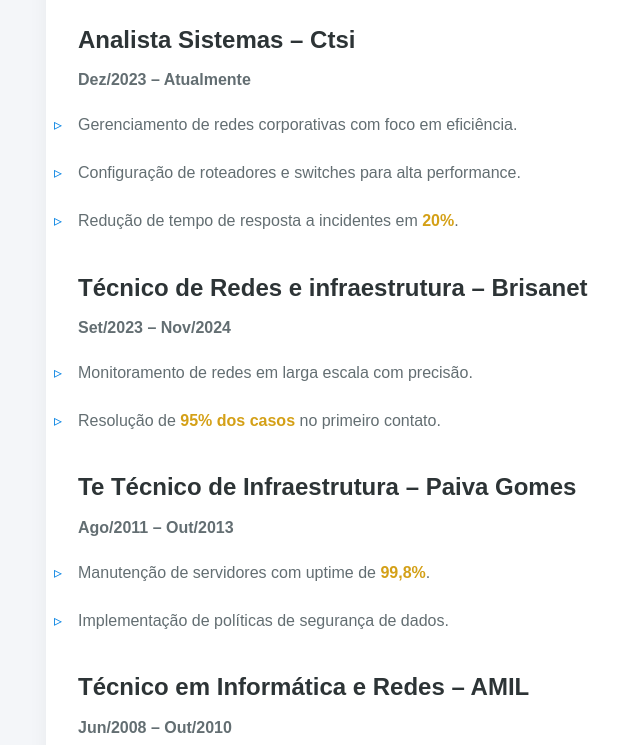
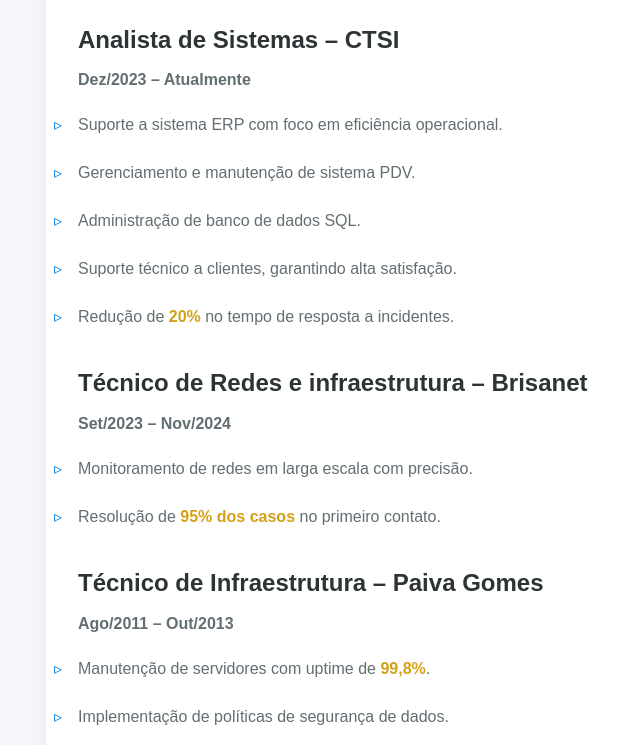
Before and after one commit to gabrielandre1/github.io, a plain HTML site: page index.html in a window 1280 px wide. Shown: the part 759-1504 px from the top of the page, without its empty margins (60-700 px from the left). Drawn offline with Linux system fonts and the light colour scheme.

Commit message:
Update index.html

```diff
--- a/index.html
+++ b/index.html
@@ -302,12 +302,14 @@
         <!-- Seção Experiência Profissional -->
         <section id="experiencia">
             <h2>Experiência Profissional</h2>
-            <h3>Analista Sistemas – Ctsi</h3>
-            <p><strong>Dez/2023 – Atualmente</strong></p>
-            <ul>
-                <li>Gerenciamento de redes corporativas com foco em eficiência.</li>
-                <li>Configuração de roteadores e switches para alta performance.</li>
-                <li>Redução de tempo de resposta a incidentes em <span class="highlight">20%</span>.</li>
+           <h3>Analista de Sistemas – CTSI</h3>
+           <p><strong>Dez/2023 – Atualmente</strong></p>
+           <ul>
+                <li>Suporte a sistema ERP com foco em eficiência operacional.</li>
+                <li>Gerenciamento e manutenção de sistema PDV.</li>
+                <li>Administração de banco de dados SQL.</li>
+                <li>Suporte técnico a clientes, garantindo alta satisfação.</li>
+                <li>Redução de <span class="highlight">20%</span> no tempo de resposta a incidentes.</li>
             </ul>
             <h3>Técnico de Redes e infraestrutura – Brisanet</h3>
             <p><strong>Set/2023 – Nov/2024</strong></p>
@@ -315,8 +317,7 @@
                 <li>Monitoramento de redes em larga escala com precisão.</li>
                 <li>Resolução de <span class="highlight">95% dos casos</span> no primeiro contato.</li>
             </ul>
-            <h3>Te
-                Técnico de Infraestrutura – Paiva Gomes</h3>
+            <h3>Técnico de Infraestrutura – Paiva Gomes</h3>
             <p><strong>Ago/2011 – Out/2013</strong></p>
             <ul>
                 <li>Manutenção de servidores com uptime de <span class="highlight">99,8%</span>.</li>
```
